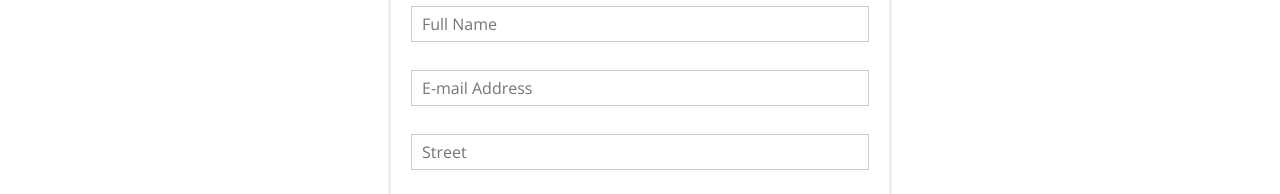
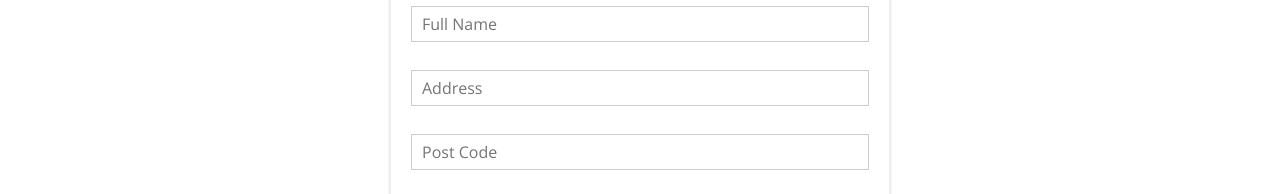
Before and after one commit to mlycode/react-burger-app, a React app: page /checkout in a window 1280 px wide. Both pictures are taken after a click on the button "Continue". Shown: the part 606-800 px from the top of the page. Built offline with nearby package versions, Linux system fonts and the light colour scheme.

Commit message:
add dynamic form inputs

```diff
--- a/src/components/UI/Input/Input.js
+++ b/src/components/UI/Input/Input.js
@@ -5,15 +5,35 @@ import classes from "./Input.css";
 const input = (props) => {
     let inputElement = null;
 
-    switch (props.inputtype) {
+    switch (props.elementType) {
         case ("input"):
-            inputElement = <input className={classes.InputElement} {...props} />;
+            inputElement = <input
+                className={classes.InputElement}
+                {...props.elementConfig}
+                value={props.value}/>;
             break;
         case ("textarea"):
-            inputElement = <textarea className={classes.InputElement} {...props} />;
+            inputElement = <textarea
+                className={classes.InputElement}
+                {...props.elementConfig}
+                value={props.value}/>;
+            break;
+        case ("select"):
+            inputElement = (
+                <select
+                    className={classes.InputElement}
+                    value={props.value}>
+                    {props.elementConfig.options.map(option => (
+                        <option key={option.value} value={option.value}>{option.displayValue}</option>
+                    ))}
+                </select>
+            );
             break;
         default:
-            inputElement = <input className={classes.InputElement} {...props} />;
+            inputElement = <input
+                className={classes.InputElement}
+                {...props.elementConfig}
+                value={props.value}/>;
     }
 
     return (
--- a/src/containers/Checkout/ContactData/ContactData.js
+++ b/src/containers/Checkout/ContactData/ContactData.js
@@ -8,12 +8,67 @@ import Input from "../../../components/UI/Input/Input";
 
 class ContactData extends Component {
     state = {
-        name: String,
-        email: String,
-        address: {
-            street: String,
-            postCode: String
-        },
+       orderForm: {
+            name: {
+                elementType: "input",
+                elementConfig: {
+                    type: "text",
+                    placeholder: "Full Name"
+                },
+                value: ""
+            },
+            street: {
+                elementType: "input",
+                elementConfig: {
+                    type: "text",
+                    placeholder: "Address"
+                },
+                value: ""
+            },
+            postCode: {
+                elementType: "input",
+                elementConfig: {
+                    type: "text",
+                    placeholder: "Post Code"
+                },
+                value: ""
+            },
+            city: {
+                elementType: "input",
+                elementConfig: {
+                    type: "text",
+                    placeholder: "City"
+                },
+                value: ""
+            },
+            country: {
+                elementType: "input",
+                elementConfig: {
+                    type: "text",
+                    placeholder: "Country"
+                },
+                value: ""
+            },
+            email: {
+                elementType: "input",
+                elementConfig: {
+                    type: "email",
+                    placeholder: "E-mail"
+                },
+                value: ""
+            },
+            deliveryMethod: {
+                elementType: "select",
+                elementConfig: {
+                    options: [
+                        {value: "fast", displayValue: "Express"},
+                        {value: "normal", displayValue: "Standard"},
+                        {value: "slow", displayValue: "Economy"}
+                    ]
+                },
+                value: ""
+            }
+       },
         loading: false
     }
 
@@ -24,17 +79,6 @@ class ContactData extends Component {
             //dummy data
             ingredients: this.props.ingredients,
             price: this.props.price,
-            customer: {
-                name: "Michael Ly",
-                address: {
-                    street: "abc street",
-                    postCode: "e02 4fn",
-                    city: "London",
-                    country: "United Kingdom"
-                },
-                email: "m@mail.com"
-            },
-            deliveryMethod: "Express"
         }
         axios.post("/orders.json", order)
             .then(response => {
@@ -48,12 +92,22 @@ class ContactData extends Component {
     }
 
     render () {
+        const formElementsArray = [];
+        for (let key in this.state.orderForm) {
+            formElementsArray.push({
+                id: key,
+                config: this.state.orderForm[key]
+            });
+        }
         let form = (
             <form>
-                    <Input inputtype="input" type="text" name="name" placeholder="Full Name" />
-                    <Input inputtype="input" type="text" name="email" placeholder="E-mail Address" />
-                    <Input inputtype="input" type="text" name="street" placeholder="Street" />
-                    <Input inputtype="input" type="text" name="postCode" placeholder="Post Code" />
+                    {formElementsArray.map(formElement => (
+                        <Input
+                            key={formElement.id}
+                            elementType={formElement.config.elementType}
+                            elementConfig={formElement.config.elementConfig}
+                            value={formElement.config.value} />
+                    ))}
                     <Button clicked={this.orderHandler} btnType="Success">Place Order</Button>
             </form>
         );
```
